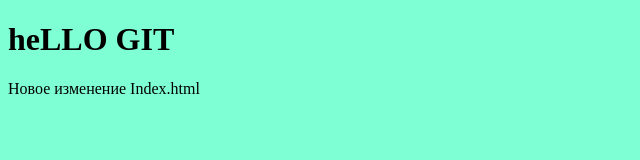
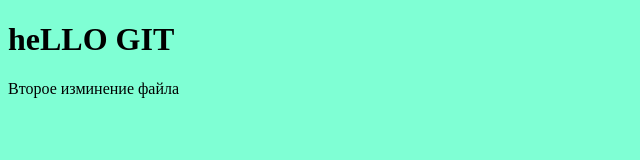
Before and after one commit to Dmitriy-Nor/site, a plain HTML site: page Index.html in a window 1280 px wide. Shown: the full height of the page, 0-640 px from the left. Drawn offline with Linux system fonts and the light colour scheme.

Commit message:
Second commit

```diff
--- a/Index.html
+++ b/Index.html
@@ -7,7 +7,8 @@
 </head>
 <body id="page">
    <h1> heLLO GIT</h1>
-   <p> Новое изменение Index.html</p>
+   <p> Второе изминение файла</p>
+
 
 </body>
 </html>
```
